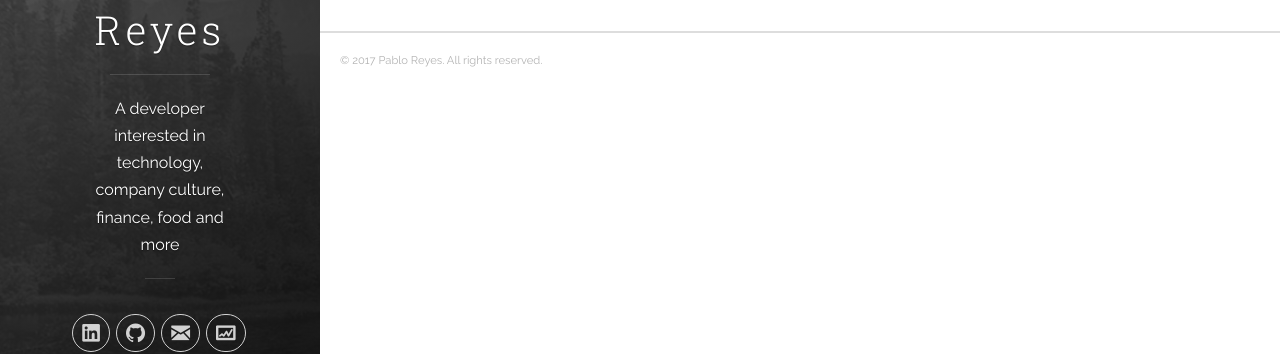
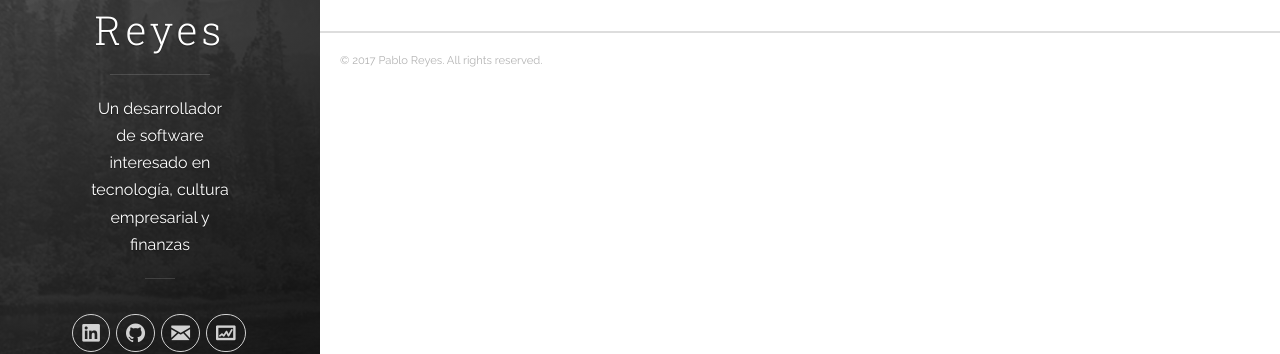
Before and after one commit to PabloReyes/PabloReyes.github.io, a Jekyll site: the page built from index.html, in a window 1280 px wide. Shown: the part 355-709 px from the top of the page. Built offline with Jekyll 4.4.1, drawn with Linux system fonts in a browser that asks for light colours; nearby versions of some CDN libraries; the list of posts is cut into pages by our own code.

Commit message:
Change description to spanish

```diff
--- a/_config.yml
+++ b/_config.yml
@@ -7,7 +7,7 @@
 
 # Site settings
 title: 'Pablo Reyes'
-description: 'A developer interested in technology, company culture, finance, food and more'
+description: 'Un desarrollador de software interesado en tecnología, cultura empresarial y finanzas'
 url: 'http://pabloreyes.es'
 baseurl: '/'
 # google_analytics: 'UA-XXXXXX-X'
```
